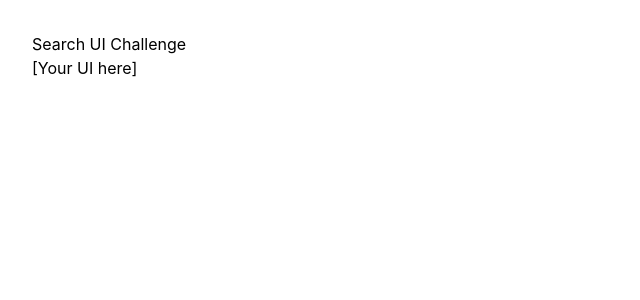
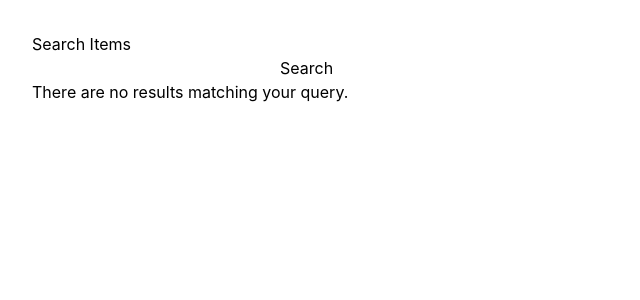
Before and after one commit to Errec/react-tailwind-ts-node-search-input, a React (Create React App) app: page / in a window 1280 px wide. Shown: the top 300 px of the page, without its empty margins (0-640 px from the left). Built offline with nearby package versions, Linux system fonts and the light colour scheme.

Commit message:
Add App.tsx

```diff
--- a/src/App.tsx
+++ b/src/App.tsx
@@ -1,23 +1,17 @@
 import React from 'react';
+import HomePage from './components/pages/HomePage';
 
-type SearchResult = {
-  id: string;
-  title: string;
-  url: string;
-  description: string;
-  category: 'VIDEOS' | 'PLAYLISTS' | 'BLOG_POSTS';
-};
-
-function App() {
-
-    return (
-        <div className="App">
-            <header className="App-header">
-                <h1>Search UI Challenge</h1>
-                [Your UI here]
-            </header>
-        </div>
-    );
-}
+/**
+ * App component
+ *
+ * @returns {JSX.Element} The rendered component
+ */
+const App: React.FC = (): JSX.Element => (
+  <div className="App">
+    <header className="App-header">
+      <HomePage />
+    </header>
+  </div>
+);
 
 export default App;
```
